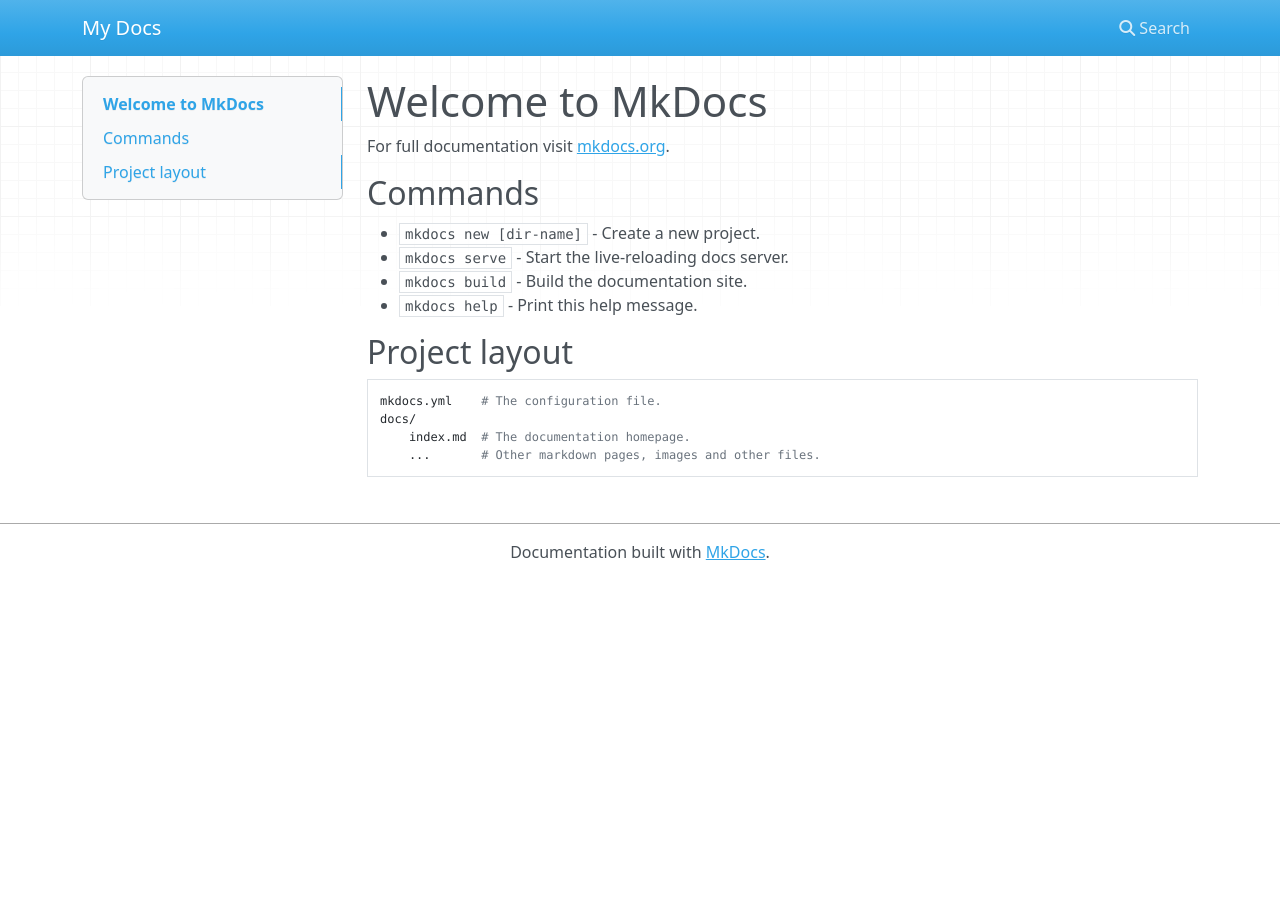
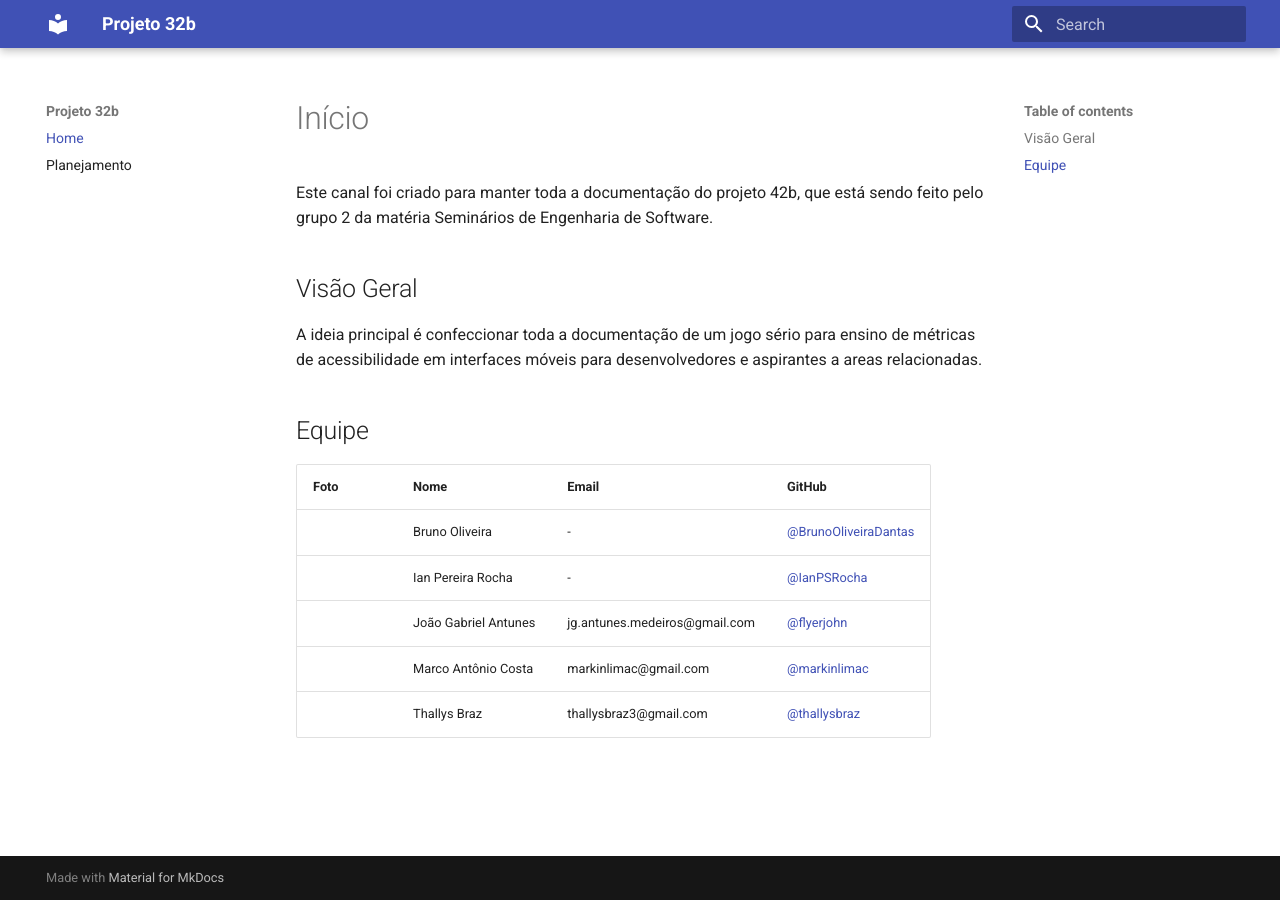
Before and after one commit to Design-de-Jogos/2020.1-D32, an MkDocs documentation site: the page built from docs/index.md, in a window 1280 px wide. Built offline with MkDocs 1.6.1 and Material for MkDocs 9.7.7, drawn with Linux system fonts in a browser that asks for light colours; nearby versions of some CDN libraries.

Commit message:
Configurando wiki.
Co-authored-by: Marco Lima <markinlimac@gmail.com>

```diff
--- a/docs/index.md
+++ b/docs/index.md
@@ -1,17 +1,14 @@
-# Welcome to MkDocs
+# Início
+Este canal foi criado para manter toda a documentação do projeto 42b, que está sendo feito pelo grupo 2 da matéria Seminários de Engenharia de Software.
 
-For full documentation visit [mkdocs.org](https://mkdocs.org).
+## Visão Geral
+A ideia principal é confeccionar toda a documentação de um jogo sério para ensino de métricas de acessibilidade em interfaces móveis para desenvolvedores e aspirantes a areas relacionadas.
 
-## Commands
-
-* `mkdocs new [dir-name]` - Create a new project.
-* `mkdocs serve` - Start the live-reloading docs server.
-* `mkdocs build` - Build the documentation site.
-* `mkdocs help` - Print this help message.
-
-## Project layout
-
-    mkdocs.yml    # The configuration file.
-    docs/
-        index.md  # The documentation homepage.
-        ...       # Other markdown pages, images and other files.
+## Equipe
+ Foto | Nome | Email | GitHub |
+ ---- | ---- | ----- | ------ |
+![]() | Bruno Oliveira | - | [@BrunoOliveiraDantas](https://github.com/BrunoOliveiraDantas) |
+![]() | Ian Pereira Rocha | - | [@IanPSRocha](https://github.com/IanPSRocha) |
+![]() | João Gabriel Antunes | jg.antunes.medeiros@gmail.com | [@flyerjohn](https://github.com/flyerjohn) |
+![]() | Marco Antônio Costa | markinlimac@gmail.com | [@markinlimac](https://github.com/markinlimac) |
+![]() | Thallys Braz | 	thallysbraz3@gmail.com | [@thallysbraz](https://github.com/thallysbraz) |
--- a/mkdocs.yml
+++ b/mkdocs.yml
@@ -1 +1,7 @@
-site_name: My Docs
+site_name: Projeto 32b
+nav:
+  - Home: index.md
+  - Planejamento: planejamento.md
+
+theme:
+  name: material
```
Also changed, not shown: docs/img/ciclodevida.jpg (renamed from img/ciclodevida.jpg), docs/planejamento.md (renamed from planejamento.md).
